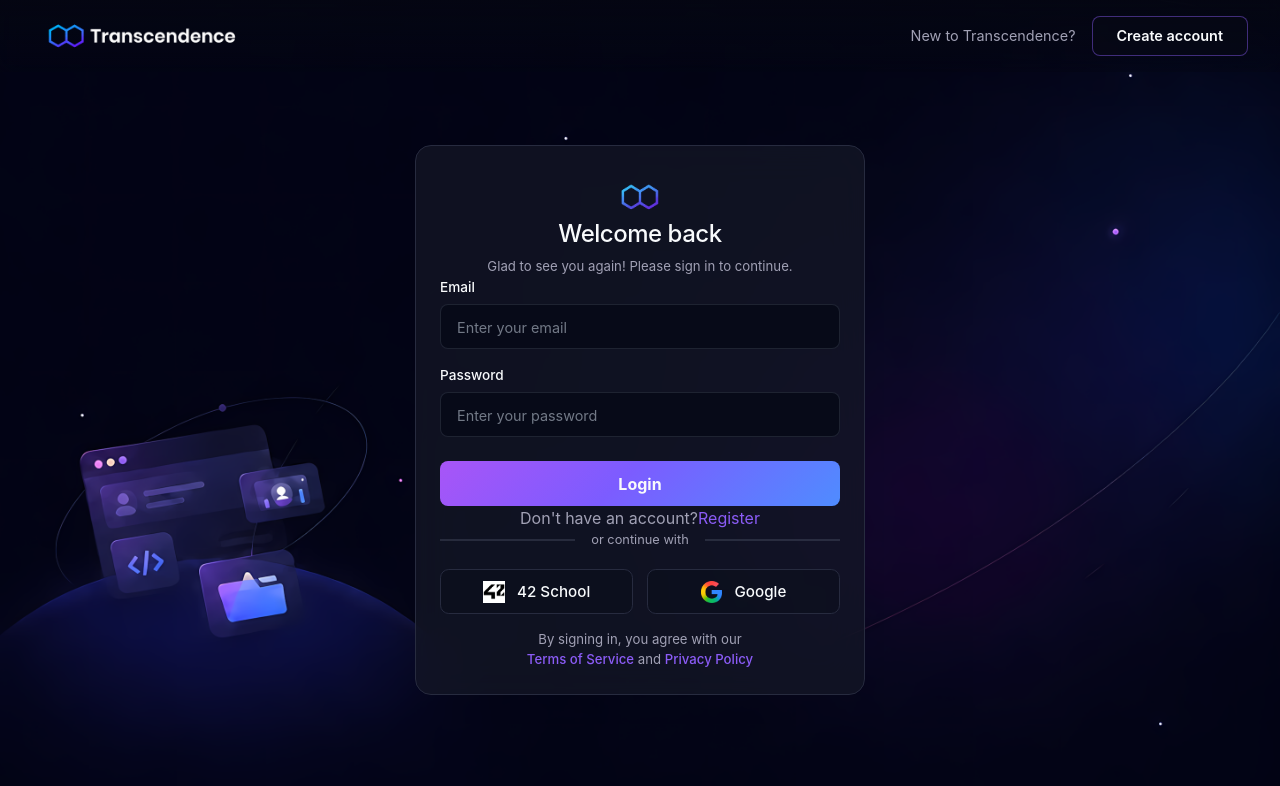
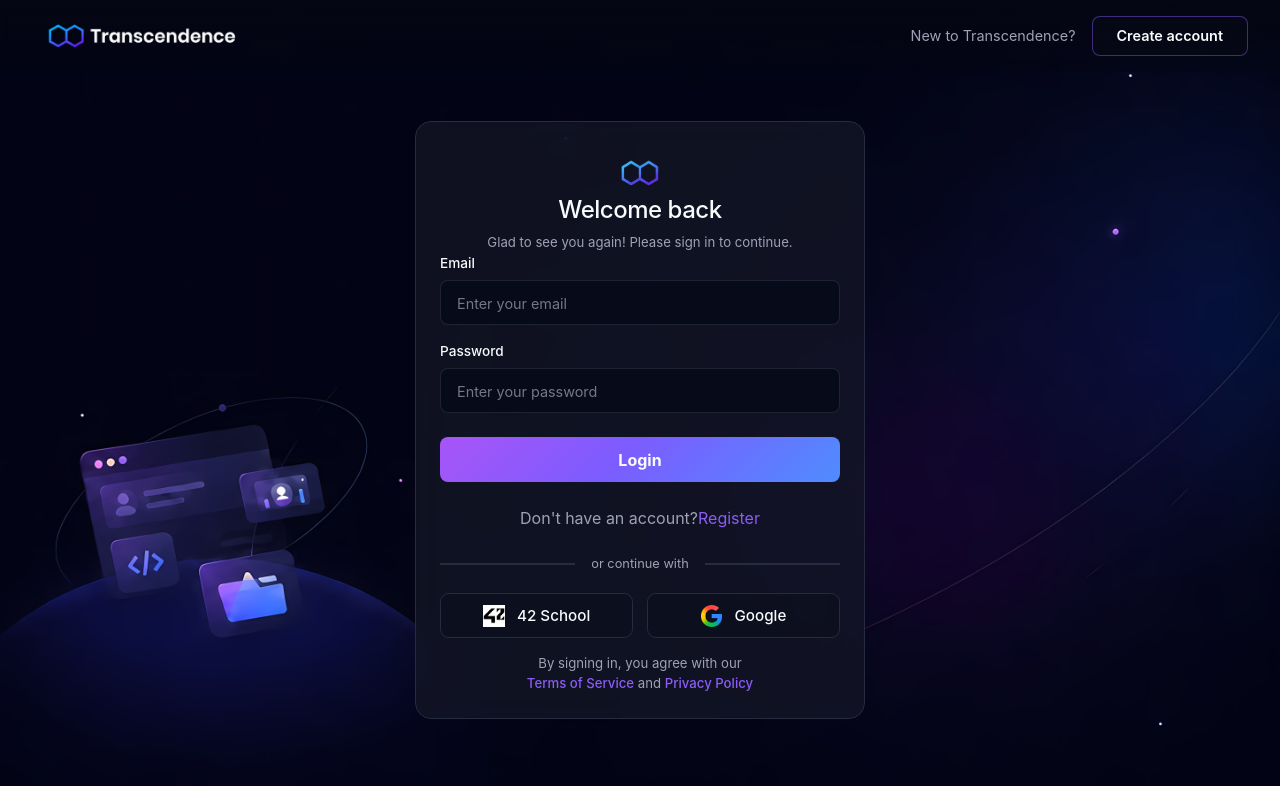
Before and after one commit to 42TranscendenceTeam/Transcendence, a React (Vite) app in the folder project/frontend/application/: page /login in a window 1280 px wide. Shown: the top 786 px of the page. Built offline with nearby package versions, Linux system fonts and the light colour scheme; no server answers.

Commit message:
Fixed the spacing on the OAuth options

```diff
--- a/project/frontend/application/src/pages/auth/Login.tsx
+++ b/project/frontend/application/src/pages/auth/Login.tsx
@@ -107,7 +107,7 @@ function Login() {
               {loading ? t('common.loading') : t('auth.login.submit')}
             </button>
           </form>
-          <div className="auth-bottom-section flex-1 flex items-center justify-center">
+          <div className="auth-bottom-section my-6 flex items-center justify-center">
             <span className="text-text-secondary">{t('auth.login.noAccount')} </span>
             <Link to="/register" className="text-accent">{t('auth.login.register')}</Link>
           </div>
```
